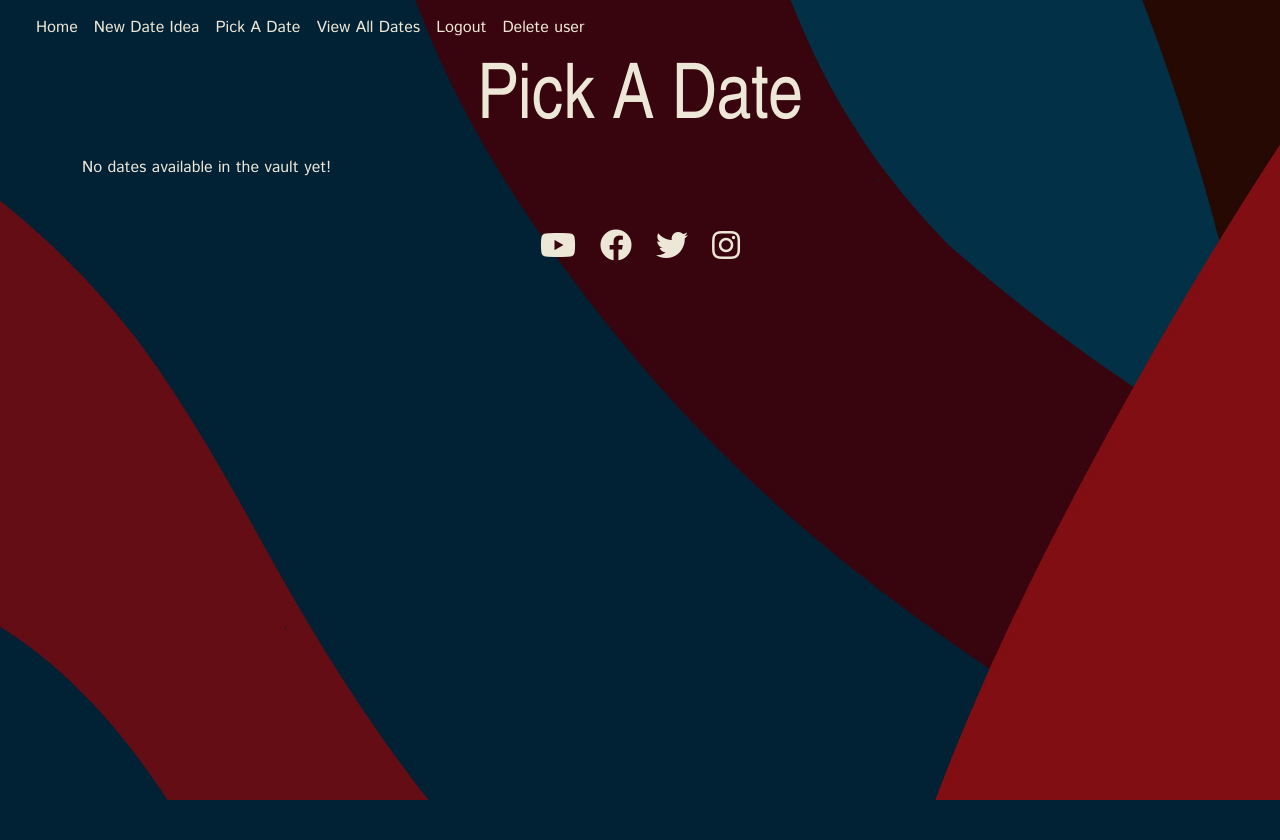
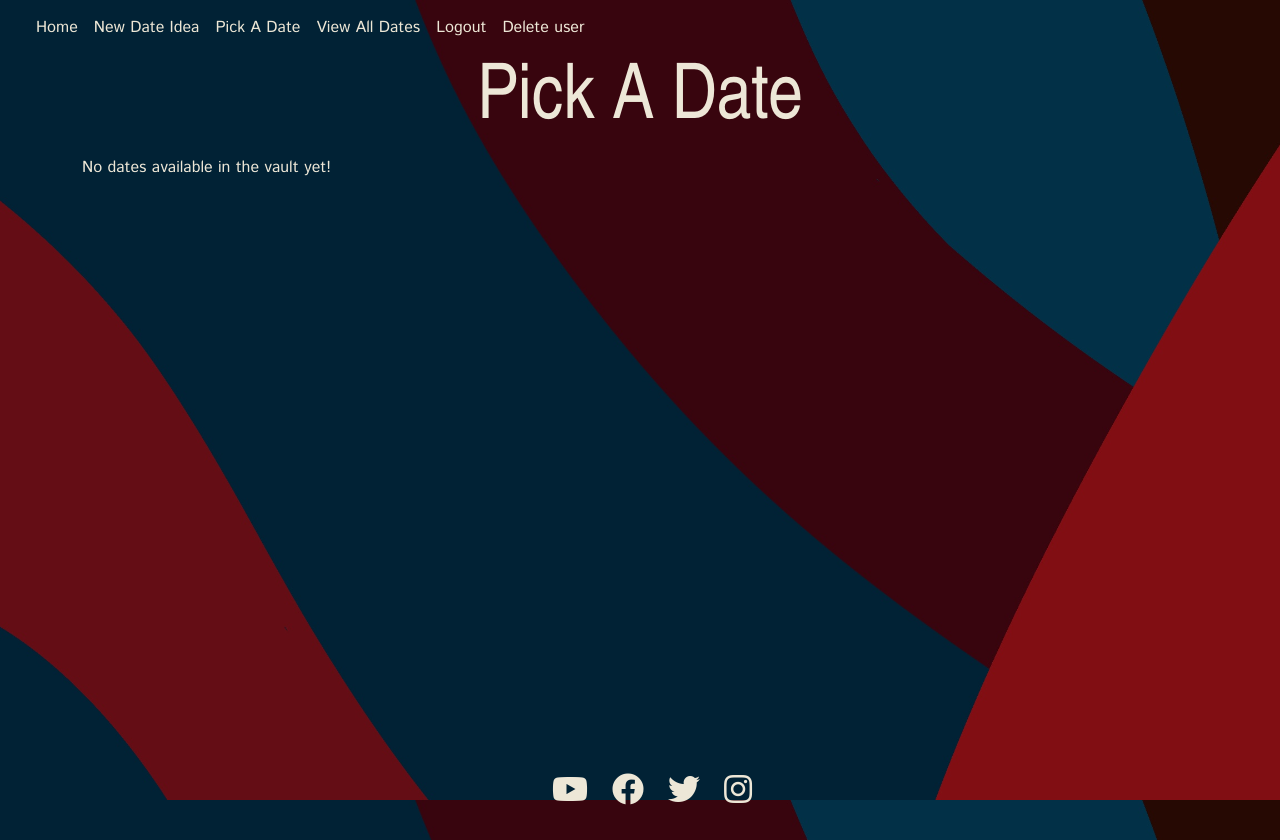
Before and after one commit to LukeThornton92/Milestone-Project-3-DATEVAULT, a Flask app: page /pick_a_date in a window 1280 px wide. Before the commit the page ends 800 px from the top, so only its background shows below. Run offline with Flask 3, Linux system fonts and the light colour scheme; the visitor is signed in with stand-in values (Sample User, id 1); data that the repository does not hold is empty; some web fonts are replaced.

Commit message:
fix: footer now pushed to bottom of page

```diff
--- a/datevault/static/css/style.css
+++ b/datevault/static/css/style.css
@@ -1,9 +1,18 @@
+#page-container {
+  position: relative;
+  min-height: 100vh;
+}
+
+#content-wrap {
+  padding-bottom: 2.5rem; /* Footer height */
+}
+
 body {
   background-image: url(../images/Background_1.jpg);
   background-size: cover;
   background-position: center;
   background-color: #023047;
-  height: 100vh;
+  height: 100%;
   margin: 0;
   color: #ede7d7;
   overflow: auto;
@@ -90,12 +99,13 @@ select {
 }
 /* Footer */
 
-.footer {
-  padding: 20px 0;
-  text-align: center;
-  display: flex;
-  flex-direction: column;
+footer {
+  position: absolute;
+  bottom: 0;
+  width: 100%;
+  height: 2.5rem;
 }
+
 .footer-link {
   margin: 0 15 px;
   display: inline-block;
--- a/datevault/templates/base.html
+++ b/datevault/templates/base.html
@@ -27,6 +27,8 @@
     <title>Date Vault</title>
   </head>
   <body>
+    <div id="page-container">
+      <div id="content-wrap">
       <header>
         <nav class="navbar navbar-expand-lg bg-body-tertiary navbar-style navbar-light">
           <div class="container-fluid">
@@ -109,8 +111,8 @@
             {% endif %}
         {% endwith %}
       <main class="">{% block content %} {% endblock %}</main>
-    <footer class="footer">
-      <nav class="navbar navbar-expand-lg">
+      <footer class="container">
+        <nav class="footer navbar navbar-expand-lg">
           <div class="container-fluid d-flex justify-content-center">
             <ul class="row d-flex justify-content-center footer-list">
               <li class="footer-item col-auto">
@@ -143,5 +145,7 @@
         crossorigin="anonymous"
       ></script>
       <script src="{{ url_for('static', filename='js/script.js') }}"></script>
+    </div>
+  </div>
   </body>
 </html>
--- a/datevault/templates/pick_a_date.html
+++ b/datevault/templates/pick_a_date.html
@@ -173,7 +173,7 @@
     <div class="col d-flex justify-content-center">
       <button
         class="btn btn-primary"
-        onclick="window.location.href='{{ url_for('pick_a_date') }}'"
+        onclick="window.location.href='{{ url_for('pick_a_date') | e }}'"
       >
         Change filters
       </button>
```
Lines whose indentation alone changed are shown as unchanged.
